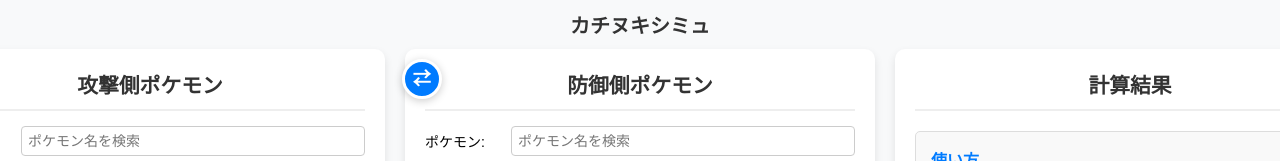
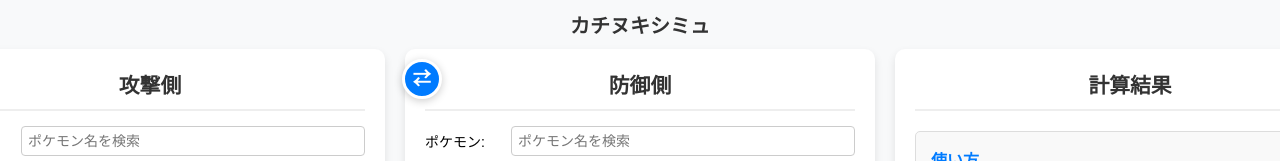
Before and after one commit to pit-true/3genDamageCalculator, a website: page index.html in a window 1280 px wide. Shown: the top 161 px of the page. Drawn offline with Linux system fonts and the light colour scheme.

Commit message:
攻撃側と防御側の見出しを短縮

```diff
--- a/index.html
+++ b/index.html
@@ -38,7 +38,7 @@
         </div>
         <!-- 左側セクション: 攻撃側ポケモン -->
         <div class="section attacker-section" id="attacker-section">
-            <h2>攻撃側ポケモン</h2>
+            <h2>攻撃側</h2>
 
             <!-- ポケモン選択 -->
             <div class="input-row">
@@ -367,7 +367,7 @@
 
         <!-- 中央セクション: 防御側ポケモン -->
         <div class="section defender-section" id="defender-section">
-            <h2>防御側ポケモン</h2>
+            <h2>防御側</h2>
 
             <!-- ポケモン選択 -->
             <div class="input-row">
```
Also changed, not shown: test/ui-labels.test.js (added, +13 -0 lines).
